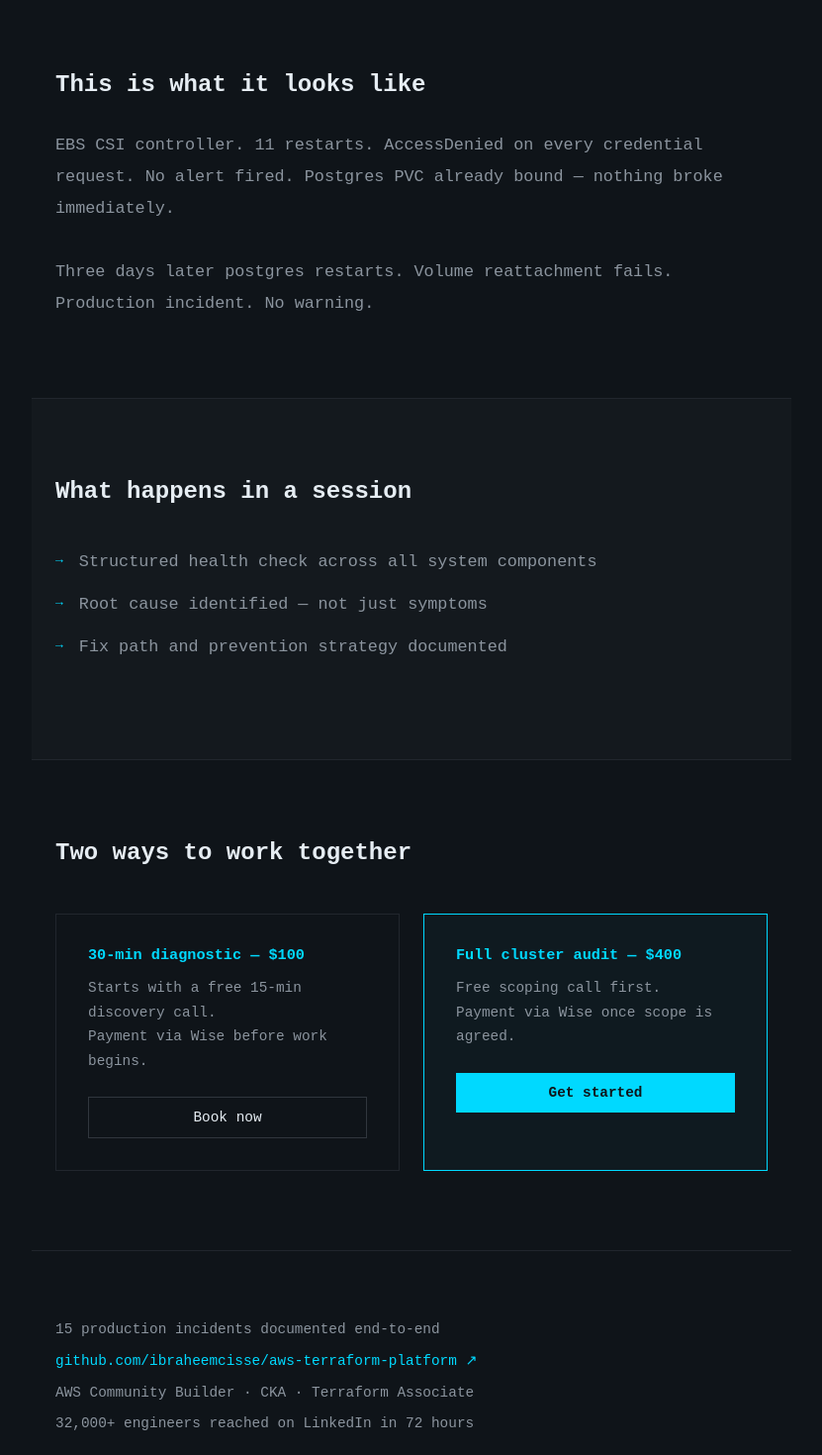
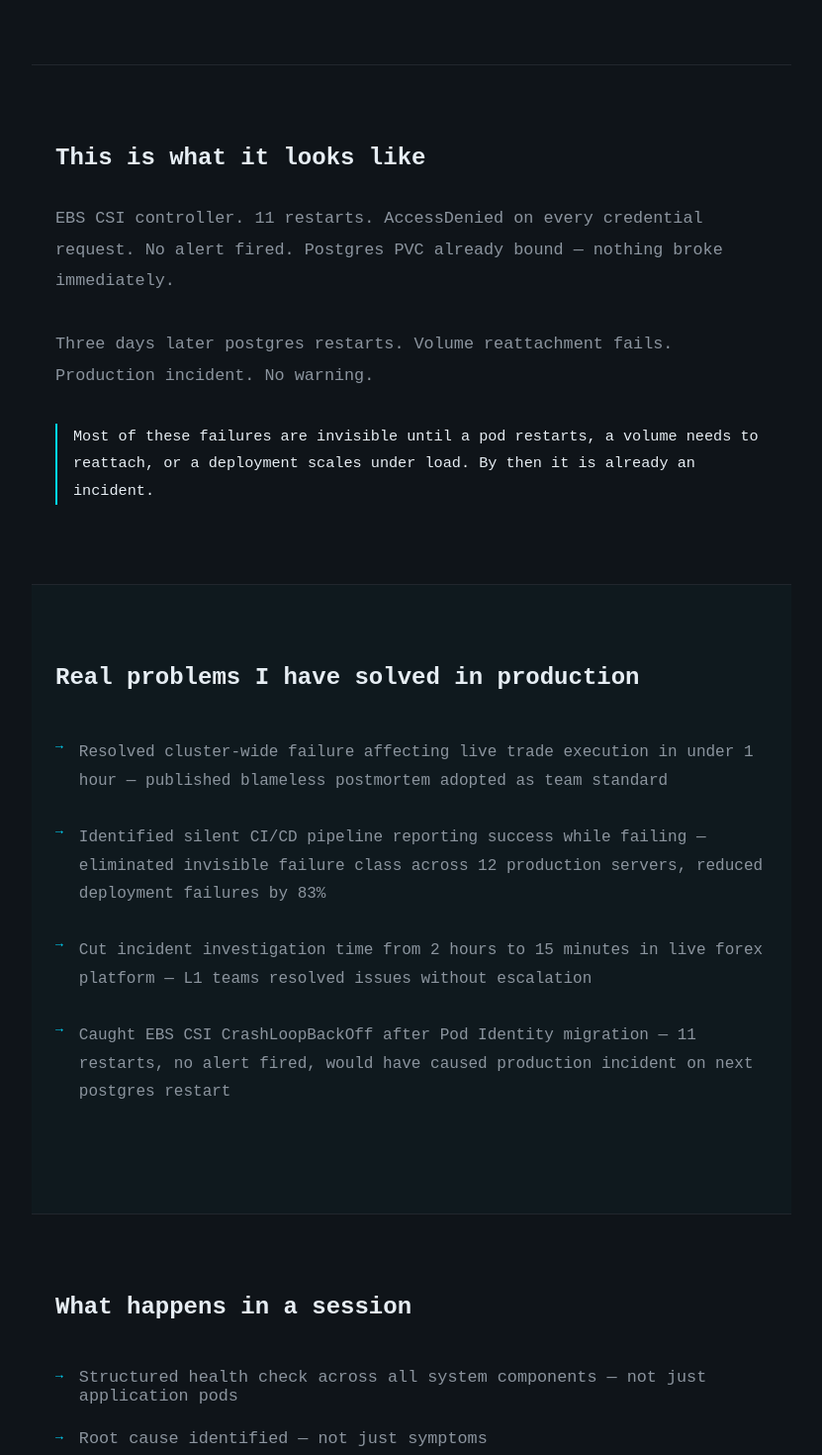
Before and after one commit to ibraheemcisse/ioc-labs, a React (Vite) app: page / in a window 1280 px wide. Shown: the part 1260-2730 px from the top of the page at 99% size, without its empty margins (224-1055 px from the left). Built offline with nearby package versions, Linux system fonts and the light colour scheme.

Commit message:
fix: add proof, who this is for, urgency, lower friction CTA

```diff
--- a/src/App.tsx
+++ b/src/App.tsx
@@ -8,10 +8,14 @@ export default function App() {
           Your cluster looks healthy.<br/>
           <span style={{color: '#00d9ff'}}>It might not be.</span>
         </h1>
-        <p style={{color: '#8b949e', fontSize: '1.1rem', maxWidth: '600px', lineHeight: 1.8, marginBottom: '48px'}}>
+        <p style={{color: '#8b949e', fontSize: '1.1rem', maxWidth: '600px', lineHeight: 1.8, marginBottom: '16px'}}>
           Hidden failures in EKS clusters don't announce themselves.
           They wait until a pod restarts, a volume reattaches, or a
           deployment scales — then you have an incident with no obvious cause.
+        </p>
+        <p style={{color: '#e6edf3', fontSize: '1rem', maxWidth: '600px', lineHeight: 1.8, marginBottom: '48px', fontStyle: 'italic'}}>
+          Most engineers find out something was broken when it causes an outage.
+          I find it before that.
         </p>
         <div style={{display: 'flex', gap: '16px', flexWrap: 'wrap'}}>
           <a href="https://calendly.com/ibrahim-umar-cisse/30min" target="_blank" rel="noopener noreferrer"
@@ -40,21 +44,59 @@ export default function App() {
       {/* Example */}
       <section style={{padding: '80px 24px', borderBottom: '1px solid #21262d', maxWidth: '768px', margin: '0 auto'}}>
         <h2 style={{fontSize: '1.5rem', fontWeight: 'bold', marginBottom: '32px'}}>This is what it looks like</h2>
-        <p style={{color: '#8b949e', lineHeight: 1.9, fontSize: '1.05rem'}}>
+        <p style={{color: '#8b949e', lineHeight: 1.9, fontSize: '1.05rem', marginBottom: '32px'}}>
           EBS CSI controller. 11 restarts. AccessDenied on every credential request.
           No alert fired. Postgres PVC already bound — nothing broke immediately.
           <br/><br/>
           Three days later postgres restarts. Volume reattachment fails.
           Production incident. No warning.
         </p>
+        <p style={{color: '#e6edf3', fontSize: '0.95rem', lineHeight: 1.8, borderLeft: '2px solid #00d9ff', paddingLeft: '16px'}}>
+          Most of these failures are invisible until a pod restarts, a volume needs
+          to reattach, or a deployment scales under load. By then it is already an incident.
+        </p>
+      </section>
+
+      {/* Real Incidents */}
+      <section style={{padding: '80px 24px', borderBottom: '1px solid #21262d', background: 'rgba(0,217,255,0.02)', maxWidth: '768px', margin: '0 auto'}}>
+        <h2 style={{fontSize: '1.5rem', fontWeight: 'bold', marginBottom: '48px'}}>Real problems I have solved in production</h2>
+        {[
+          'Resolved cluster-wide failure affecting live trade execution in under 1 hour — published blameless postmortem adopted as team standard',
+          'Identified silent CI/CD pipeline reporting success while failing — eliminated invisible failure class across 12 production servers, reduced deployment failures by 83%',
+          'Cut incident investigation time from 2 hours to 15 minutes in live forex platform — L1 teams resolved issues without escalation',
+          'Caught EBS CSI CrashLoopBackOff after Pod Identity migration — 11 restarts, no alert fired, would have caused production incident on next postgres restart'
+        ].map((item, i) => (
+          <div key={i} style={{display: 'flex', gap: '16px', marginBottom: '28px', alignItems: 'flex-start'}}>
+            <span style={{color: '#00d9ff', fontWeight: 'bold', flexShrink: 0}}>→</span>
+            <span style={{color: '#8b949e', fontSize: '1rem', lineHeight: 1.8}}>{item}</span>
+          </div>
+        ))}
       </section>
 
       {/* What I Do */}
+      <section style={{padding: '80px 24px', borderBottom: '1px solid #21262d', maxWidth: '768px', margin: '0 auto'}}>
+        <h2 style={{fontSize: '1.5rem', fontWeight: 'bold', marginBottom: '48px'}}>What happens in a session</h2>
+        {[
+          'Structured health check across all system components — not just application pods',
+          'Root cause identified — not just symptoms',
+          'Fix path and prevention strategy documented so it does not happen again'
+        ].map((item, i) => (
+          <div key={i} style={{display: 'flex', gap: '16px', marginBottom: '24px', alignItems: 'flex-start'}}>
+            <span style={{color: '#00d9ff', fontWeight: 'bold', flexShrink: 0}}>→</span>
+            <span style={{color: '#8b949e', fontSize: '1.05rem'}}>{item}</span>
+          </div>
+        ))}
+      </section>
+
+      {/* Who This Is For */}
       <section style={{padding: '80px 24px', borderBottom: '1px solid #21262d', background: 'rgba(255,255,255,0.02)', maxWidth: '768px', margin: '0 auto'}}>
-        <h2 style={{fontSize: '1.5rem', fontWeight: 'bold', marginBottom: '48px'}}>What happens in a session</h2>
-        {['Structured health check across all system components',
-          'Root cause identified — not just symptoms',
-          'Fix path and prevention strategy documented'].map((item, i) => (
+        <h2 style={{fontSize: '1.5rem', fontWeight: 'bold', marginBottom: '48px'}}>This is for you if</h2>
+        {[
+          'You run EKS in production without a dedicated SRE or platform team',
+          'Your cluster looks fine but something feels off and you cannot pin it down',
+          'You have had an incident with no obvious cause and you are not confident it will not happen again',
+          'You are a startup that cannot afford a full-time platform engineer but needs production-grade reliability'
+        ].map((item, i) => (
           <div key={i} style={{display: 'flex', gap: '16px', marginBottom: '24px', alignItems: 'flex-start'}}>
             <span style={{color: '#00d9ff', fontWeight: 'bold', flexShrink: 0}}>→</span>
             <span style={{color: '#8b949e', fontSize: '1.05rem'}}>{item}</span>
@@ -67,10 +109,11 @@ export default function App() {
         <h2 style={{fontSize: '1.5rem', fontWeight: 'bold', marginBottom: '48px'}}>Two ways to work together</h2>
         <div style={{display: 'grid', gridTemplateColumns: 'repeat(auto-fit, minmax(280px, 1fr))', gap: '24px'}}>
           <div style={{border: '1px solid #21262d', padding: '32px'}}>
-            <h3 style={{color: '#00d9ff', fontWeight: 'bold', marginBottom: '12px'}}>30-min diagnostic — $100</h3>
+            <h3 style={{color: '#00d9ff', fontWeight: 'bold', marginBottom: '12px'}}>30-min diagnostic</h3>
+            <p style={{color: '#00d9ff', fontSize: '1.1rem', fontWeight: 'bold', marginBottom: '8px'}}>First session $50</p>
             <p style={{color: '#8b949e', fontSize: '0.9rem', marginBottom: '24px', lineHeight: 1.7}}>
-              Starts with a free 15-min discovery call.<br/>
-              Payment via Wise before work begins.
+              You bring the error. I tell you where to look.<br/>
+              If I find nothing actionable — it is free.
             </p>
             <a href="https://calendly.com/ibrahim-umar-cisse/30min" target="_blank" rel="noopener noreferrer"
               style={{display: 'block', textAlign: 'center', border: '1px solid #30363d', color: '#e6edf3', padding: '12px', textDecoration: 'none', fontSize: '0.9rem'}}>
@@ -78,9 +121,11 @@ export default function App() {
             </a>
           </div>
           <div style={{border: '1px solid #00d9ff', padding: '32px', background: 'rgba(0,217,255,0.03)'}}>
-            <h3 style={{color: '#00d9ff', fontWeight: 'bold', marginBottom: '12px'}}>Full cluster audit — $400</h3>
+            <h3 style={{color: '#00d9ff', fontWeight: 'bold', marginBottom: '12px'}}>Full cluster audit</h3>
+            <p style={{color: '#00d9ff', fontSize: '1.1rem', fontWeight: 'bold', marginBottom: '8px'}}>$400</p>
             <p style={{color: '#8b949e', fontSize: '0.9rem', marginBottom: '24px', lineHeight: 1.7}}>
               Free scoping call first.<br/>
+              Full health check. Written report.<br/>
               Payment via Wise once scope is agreed.
             </p>
             <a href="https://calendly.com/ibrahim-umar-cisse/30min" target="_blank" rel="noopener noreferrer"
```
